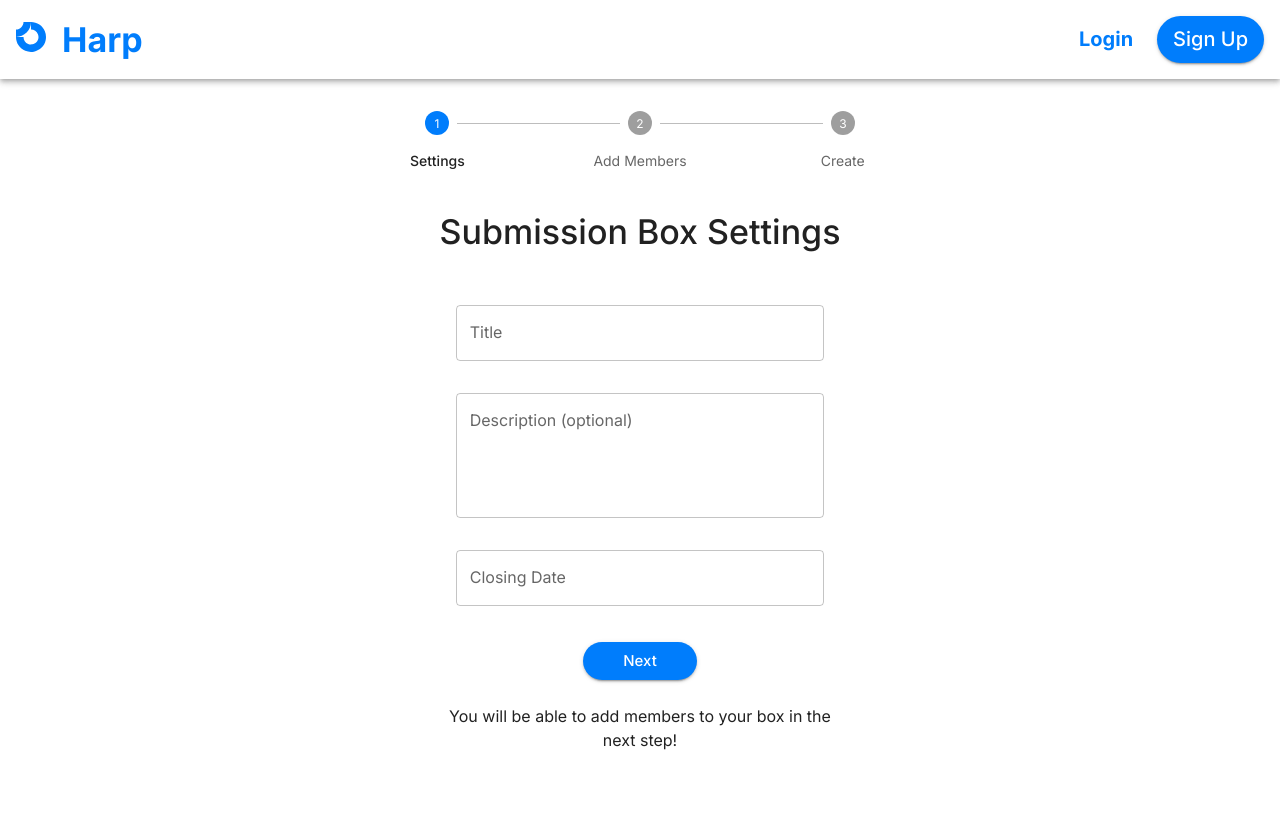
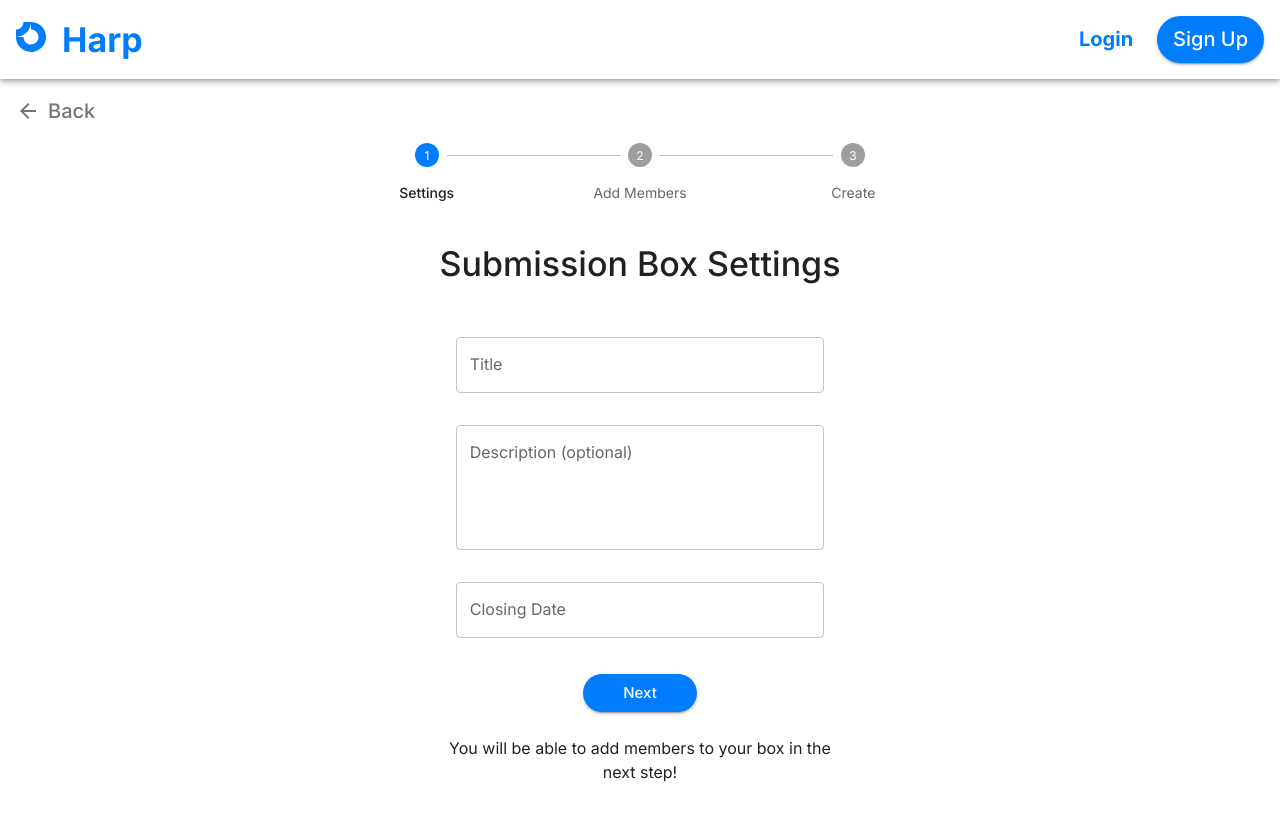
Before and after one commit to COSC-499-W2023/year-long-project-team-3, a Next.js app: page /submission-box/settings in a window 1280 px wide. Shown: the top 818 px of the page. Built offline with nearby package versions, Linux system fonts and the light colour scheme; no server answers.

Commit message:
Added back button

```diff
--- a/src/app/submission-box/settings/page.tsx
+++ b/src/app/submission-box/settings/page.tsx
@@ -14,6 +14,7 @@ import Button from '@mui/material/Button'
 import { ObjectSchema } from 'yup'
 import * as yup from 'yup'
 import { useRouter } from 'next/navigation'
+import BackButton from '@/components/BackButton'
 
 interface FormValues {
     title: string
@@ -39,6 +40,7 @@ export default function SubmissionBoxSettingsPage() {
     return (
         <>
             <Header {...session} />
+            <BackButton route={'/dashboard '} /> {/* TODO: make this route to correct page */}
             <Box
                 sx={{
                     display: 'flex',
@@ -47,7 +49,6 @@ export default function SubmissionBoxSettingsPage() {
                     gap: '1rem',
                     width: '100%',
                     height: '100%',
-                    padding: '2rem',
                 }}
             >
                 <Box
--- /dev/null
+++ b/src/components/BackButton/index.tsx
@@ -0,0 +1,28 @@
+'use client'
+
+import { IconButton } from '@mui/material'
+import { ArrowBack } from '@mui/icons-material'
+import Typography from '@mui/material/Typography'
+import React from 'react'
+import { useRouter } from 'next/navigation'
+
+export type BackButtonProps = {
+    route: string
+}
+
+export default function BackButton(props: BackButtonProps) {
+    const router = useRouter()
+
+    function handleGoBack() {
+        router.push(props.route)
+    }
+
+    return (
+        <IconButton onClick={handleGoBack} sx={{ p: 2 }} aria-label='Go back'>
+            <ArrowBack />
+            <Typography variant='h6' sx={{ ml: 1 }}>
+                Back
+            </Typography>
+        </IconButton>
+    )
+}
```
